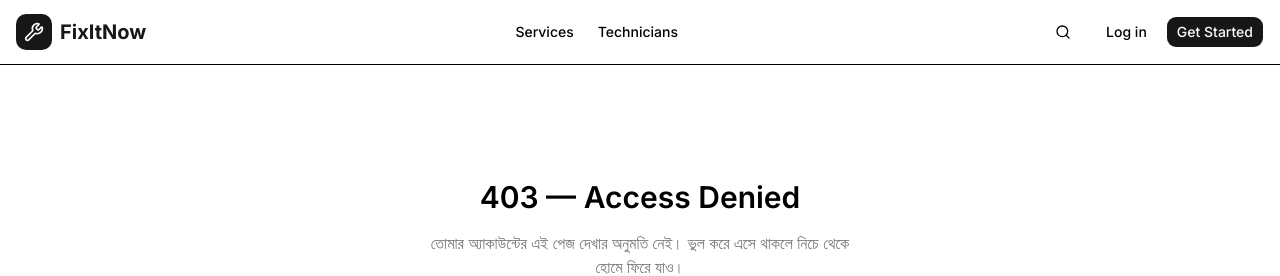
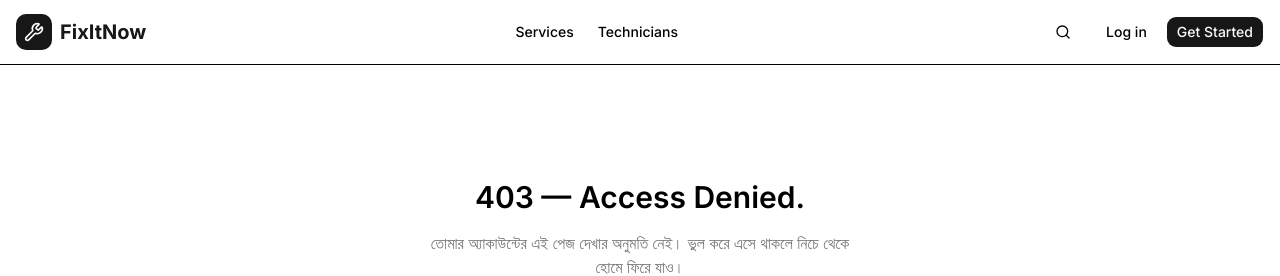
Before and after one commit to Sahidulislam05/FixIt-Now, a Next.js app: page /unauthorized in a window 1280 px wide. Shown: the top 276 px of the page. Built offline with nearby package versions, Linux system fonts and the light colour scheme; no server answers.

Commit message:
feat: added unauthorized page

```diff
--- a/app/unauthorized/page.tsx
+++ b/app/unauthorized/page.tsx
@@ -4,7 +4,7 @@ import { Button } from "@/components/ui/button";
 export default function UnauthorizedPage() {
     return (
         <div className="flex flex-1 flex-col items-center justify-center gap-4 px-4 py-24 text-center">
-            <h1 className="text-3xl font-semibold">403 — Access Denied</h1>
+            <h1 className="text-3xl font-semibold">403 — Access Denied.</h1>
             <p className="max-w-md text-muted-foreground">
                 তোমার অ্যাকাউন্টের এই পেজ দেখার অনুমতি নেই। ভুল করে এসে থাকলে নিচে থেকে হোমে ফিরে যাও।
             </p>
```
